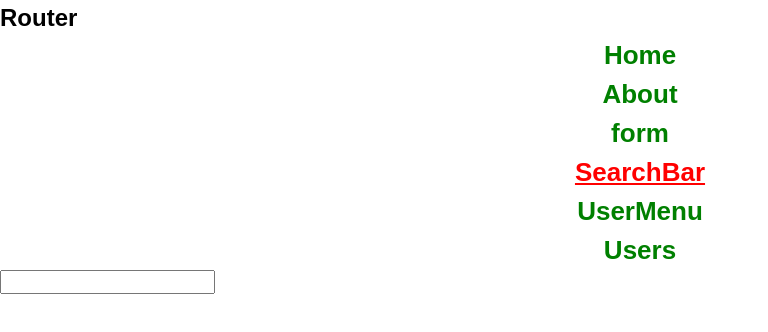
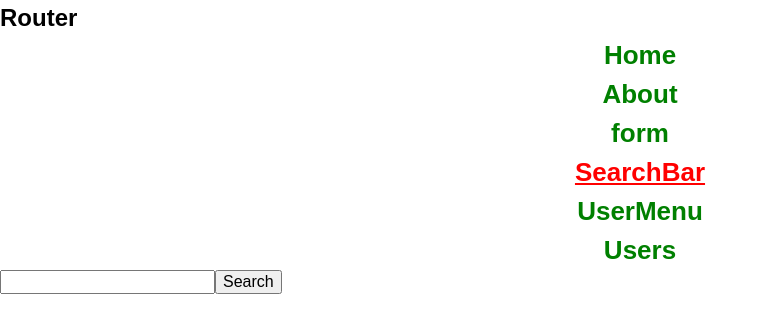
Before and after one commit to Andreyisenko/my-react-projekt, a React (Vite) app: page /SearchBar in a window 1280 px wide. Shown: the top 332 px of the page, without its empty margins (0-768 px from the left). Built offline with nearby package versions, Linux system fonts and the light colour scheme.

Commit message:
add search

```diff
--- a/src/pages/SearchBar/SearchBar.jsx
+++ b/src/pages/SearchBar/SearchBar.jsx
@@ -1,18 +1,27 @@
-import { useState } from "react"
+import { Field, Form, Formik } from 'formik';
 
-const SearchBar = () => {
- const [inputValue, setInputValue] = useState("")
+const SearchBar = ({ handleChangeQuery, query }) => {
 
- const handleChange = (evt) => {
-setInputValue(evt.target.value)
- }
-    return(
-<div>
-<input type="text"  value={inputValue} onChange={handleChange}/>
-{/* <input type="text" /> */}
-<p>{inputValue}</p>
-</div>
+  const onSubmit = values => {
+    console.log(values.query);
 
- )
-}
-export default SearchBar
+    // setInputValue(evt.target.value);
+    handleChangeQuery(values.query);
+  };
+  const initialValues = {
+    query,
+  };
+  return (
+    <div>
+      <Formik initialValues={initialValues} onSubmit={onSubmit}>
+        <Form>
+          <Field name="query" />
+          <button type="submit">Search</button>
+        </Form>
+
+        {/* <p>{values.query}</p> */}
+      </Formik>
+    </div>
+  );
+};
+export default SearchBar;
--- a/src/pages/Users/Users.jsx
+++ b/src/pages/Users/Users.jsx
@@ -1,21 +1,41 @@
 import { useEffect, useState } from 'react';
 import UsersList from '../../components/NestedRouts/UsersList';
 import { fetchUsers } from '../../services/api';
+import SearchBar from '../SearchBar/SearchBar';
+import { useSearchParams } from 'react-router-dom';
 
 const Users = () => {
   const [users, setUsers] = useState([]);
+  // const [query, setQuery] = useState("")
+  const [searchParams, setSearchParams] = useSearchParams();
+  const query = searchParams.get('query') ?? '';
   useEffect(() => {
     const getData = async () => {
-      const data = await fetchUsers();
-      setUsers(data);
+      try {
+        const data = await fetchUsers();
+        setUsers(data);
+      } catch (error) {
+        console.log(error);
+      }
     };
-    getData()
+    getData();
     console.log();
+  }, []);
 
-  }, []);
+  const handleChangeQuery = value => {
+    // setQuery(value)
+    searchParams.set('query', value);
+    // searchParams.set('page', 1)
+    setSearchParams(searchParams);
+  };
+
+  const filteredData = users.filter(user =>
+    user.firstName.toLowerCase().includes(query.toLowerCase())
+  );
   return (
     <>
-      <UsersList users={users} />
+      <SearchBar handleChangeQuery={handleChangeQuery} query={query} />
+      <UsersList users={filteredData} />
     </>
   );
 };
--- a/src/services/api.js
+++ b/src/services/api.js
@@ -1,5 +1,6 @@
 import axios from 'axios';
 axios.defaults.baseURL = 'https://dummyjson.com';
+// axios.defaults.baseURL = 'https://api.themoviedb.org';
 
 export const fetchUsers = async () => {
   const { data } = await axios.get('users');
```
